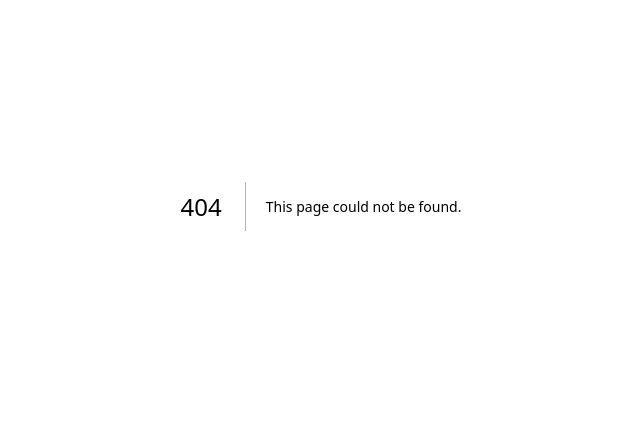
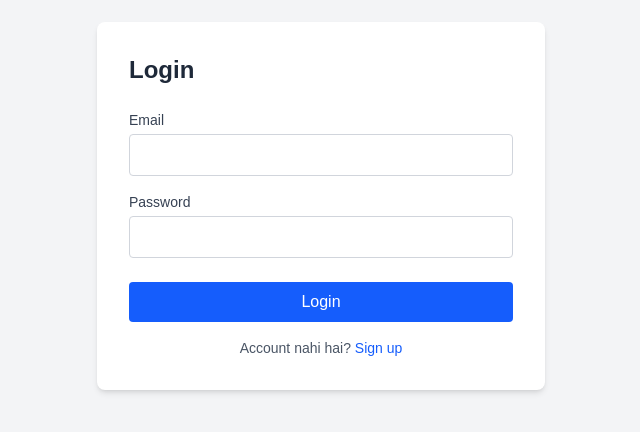
Before and after one commit to chhayashah/civic-issue-tracker, a Next.js app: page /login in a window 1280 px wide. Before the commit this address had no page. Shown: the part 194-626 px from the top of the page, without its empty margins (319-959 px from the left). Built offline with nearby package versions, Linux system fonts and the light colour scheme.

Commit message:
Add authentication with NextAuth v5 (signup, login, session)

```diff
--- /dev/null
+++ b/app/api/auth/[...nextauth]/route.ts
@@ -0,0 +1,3 @@
+import { handlers } from "../../../../auth";
+
+export const { GET, POST } = handlers;
--- /dev/null
+++ b/app/api/signup/route.ts
@@ -0,0 +1,57 @@
+import { NextResponse } from "next/server";
+import bcrypt from "bcryptjs";
+import { PrismaClient } from "@prisma/client";
+import { PrismaPg } from "@prisma/adapter-pg";
+
+const adapter = new PrismaPg({ connectionString: process.env.DATABASE_URL_POOLED });
+const prisma = new PrismaClient({ adapter });
+
+export async function POST(request: Request) {
+  try {
+    const { name, email, password } = await request.json();
+
+    // Basic validation
+    if (!name || !email || !password) {
+      return NextResponse.json(
+        { error: "Sab fields zaroori hain" },
+        { status: 400 }
+      );
+    }
+
+    // Check karo email already exist to nahi karta
+    const existingUser = await prisma.user.findUnique({
+      where: { email },
+    });
+
+    if (existingUser) {
+      return NextResponse.json(
+        { error: "Is email se already account bana hai" },
+        { status: 400 }
+      );
+    }
+
+    // Password hash karo
+    const hashedPassword = await bcrypt.hash(password, 10);
+
+    // Naya user banao
+    const user = await prisma.user.create({
+      data: {
+        name,
+        email,
+        password: hashedPassword,
+        role: "CITIZEN", // default role
+      },
+    });
+
+    return NextResponse.json(
+      { message: "Account ban gaya", userId: user.id },
+      { status: 201 }
+    );
+  } catch (error) {
+    console.error(error);
+    return NextResponse.json(
+      { error: "Kuch galat ho gaya" },
+      { status: 500 }
+    );
+  }
+}
--- a/app/layout.tsx
+++ b/app/layout.tsx
@@ -1,6 +1,7 @@
 import type { Metadata } from "next";
 import { Geist, Geist_Mono } from "next/font/google";
 import "./globals.css";
+import SessionWrapper from "@/components/SessionWrapper";
 
 const geistSans = Geist({
   variable: "--font-geist-sans",
@@ -13,8 +14,8 @@ const geistMono = Geist_Mono({
 });
 
 export const metadata: Metadata = {
-  title: "Create Next App",
-  description: "Generated by create next app",
+  title: "Civic Issue Tracker",
+  description: "Report and track civic issues in your area",
 };
 
 export default function RootLayout({ children }: LayoutProps<"/">) {
@@ -23,7 +24,9 @@ export default function RootLayout({ children }: LayoutProps<"/">) {
       lang="en"
       className={`${geistSans.variable} ${geistMono.variable} h-full antialiased`}
     >
-      <body className="min-h-full flex flex-col">{children}</body>
+      <body className="min-h-full flex flex-col">
+        <SessionWrapper>{children}</SessionWrapper>
+      </body>
     </html>
   );
 }
--- /dev/null
+++ b/app/login/page.tsx
@@ -0,0 +1,101 @@
+"use client";
+
+import { useState } from "react";
+import { useRouter } from "next/navigation";
+import { signIn } from "next-auth/react";
+
+export default function LoginPage() {
+  const router = useRouter();
+  const [formData, setFormData] = useState({
+    email: "",
+    password: "",
+  });
+  const [error, setError] = useState("");
+  const [loading, setLoading] = useState(false);
+
+  const handleChange = (e: React.ChangeEvent<HTMLInputElement>) => {
+    setFormData({ ...formData, [e.target.name]: e.target.value });
+  };
+
+  const handleSubmit = async (e: React.FormEvent) => {
+    e.preventDefault();
+    setError("");
+    setLoading(true);
+
+    const result = await signIn("credentials", {
+      email: formData.email,
+      password: formData.password,
+      redirect: false,
+    });
+
+    setLoading(false);
+
+    if (result?.error) {
+      setError("Email ya password galat hai");
+      return;
+    }
+
+    router.push("/");
+    router.refresh();
+  };
+
+  return (
+    <div className="flex min-h-screen items-center justify-center bg-gray-100">
+      <form
+        onSubmit={handleSubmit}
+        className="w-full max-w-md rounded-lg bg-white p-8 shadow-md"
+      >
+        <h1 className="mb-6 text-2xl font-bold text-gray-800">Login</h1>
+
+        {error && (
+          <p className="mb-4 rounded bg-red-100 p-2 text-sm text-red-600">
+            {error}
+          </p>
+        )}
+
+        <div className="mb-4">
+          <label className="mb-1 block text-sm font-medium text-gray-700">
+            Email
+          </label>
+          <input
+            type="email"
+            name="email"
+            value={formData.email}
+            onChange={handleChange}
+            className="w-full rounded border border-gray-300 p-2 focus:outline-none focus:ring-2 focus:ring-blue-500"
+            required
+          />
+        </div>
+
+        <div className="mb-6">
+          <label className="mb-1 block text-sm font-medium text-gray-700">
+            Password
+          </label>
+          <input
+            type="password"
+            name="password"
+            value={formData.password}
+            onChange={handleChange}
+            className="w-full rounded border border-gray-300 p-2 focus:outline-none focus:ring-2 focus:ring-blue-500"
+            required
+          />
+        </div>
+
+        <button
+          type="submit"
+          disabled={loading}
+          className="w-full rounded bg-blue-600 py-2 font-medium text-white hover:bg-blue-700 disabled:opacity-50"
+        >
+          {loading ? "Logging in..." : "Login"}
+        </button>
+
+        <p className="mt-4 text-center text-sm text-gray-600">
+          Account nahi hai?{" "}
+          <a href="/signup" className="text-blue-600 hover:underline">
+            Sign up
+          </a>
+        </p>
+      </form>
+    </div>
+  );
+}
--- /dev/null
+++ b/app/signup/page.tsx
@@ -0,0 +1,109 @@
+"use client";
+
+import { useState } from "react";
+import { useRouter } from "next/navigation";
+
+export default function SignupPage() {
+  const router = useRouter();
+  const [formData, setFormData] = useState({
+    name: "",
+    email: "",
+    password: "",
+  });
+  const [error, setError] = useState("");
+  const [loading, setLoading] = useState(false);
+
+  const handleChange = (e: React.ChangeEvent<HTMLInputElement>) => {
+    setFormData({ ...formData, [e.target.name]: e.target.value });
+  };
+
+  const handleSubmit = async (e: React.FormEvent) => {
+    e.preventDefault();
+    setError("");
+    setLoading(true);
+
+    const res = await fetch("/api/signup", {
+      method: "POST",
+      headers: { "Content-Type": "application/json" },
+      body: JSON.stringify(formData),
+    });
+
+    const data = await res.json();
+    setLoading(false);
+
+    if (!res.ok) {
+      setError(data.error);
+      return;
+    }
+
+    // Signup successful, login page pe bhej do
+    router.push("/login");
+  };
+
+  return (
+    <div className="flex min-h-screen items-center justify-center bg-gray-100">
+      <form
+        onSubmit={handleSubmit}
+        className="w-full max-w-md rounded-lg bg-white p-8 shadow-md"
+      >
+        <h1 className="mb-6 text-2xl font-bold text-gray-800">Sign Up</h1>
+
+        {error && (
+          <p className="mb-4 rounded bg-red-100 p-2 text-sm text-red-600">
+            {error}
+          </p>
+        )}
+
+        <div className="mb-4">
+          <label className="mb-1 block text-sm font-medium text-gray-700">
+            Name
+          </label>
+          <input
+            type="text"
+            name="name"
+            value={formData.name}
+            onChange={handleChange}
+            className="w-full rounded border border-gray-300 p-2 focus:outline-none focus:ring-2 focus:ring-blue-500"
+            required
+          />
+        </div>
+
+        <div className="mb-4">
+          <label className="mb-1 block text-sm font-medium text-gray-700">
+            Email
+          </label>
+          <input
+            type="email"
+            name="email"
+            value={formData.email}
+            onChange={handleChange}
+            className="w-full rounded border border-gray-300 p-2 focus:outline-none focus:ring-2 focus:ring-blue-500"
+            required
+          />
+        </div>
+
+        <div className="mb-6">
+          <label className="mb-1 block text-sm font-medium text-gray-700">
+            Password
+          </label>
+          <input
+            type="password"
+            name="password"
+            value={formData.password}
+            onChange={handleChange}
+            className="w-full rounded border border-gray-300 p-2 focus:outline-none focus:ring-2 focus:ring-blue-500"
+            required
+          />
+        </div>
+
+        <button
+          type="submit"
+          disabled={loading}
+          className="w-full rounded bg-blue-600 py-2 font-medium text-white hover:bg-blue-700 disabled:opacity-50"
+        >
+          {loading ? "Creating account..." : "Sign Up"}
+        </button>
+      </form>
+    </div>
+  );
+}
--- /dev/null
+++ b/auth.config.ts
@@ -0,0 +1,19 @@
+import type { NextAuthConfig } from "next-auth";
+
+export const authConfig = {
+  pages: {
+    signIn: "/login",
+  },
+  callbacks: {
+    authorized({ auth, request: { nextUrl } }) {
+      const isLoggedIn = !!auth?.user;
+      const isOnAdmin = nextUrl.pathname.startsWith("/admin");
+
+      if (isOnAdmin) {
+        return isLoggedIn && auth?.user?.role === "ADMIN";
+      }
+      return true;
+    },
+  },
+  providers: [], // yahan hum agle step mein Credentials provider add karenge
+} satisfies NextAuthConfig;
--- /dev/null
+++ b/auth.ts
@@ -0,0 +1,55 @@
+import NextAuth from "next-auth";
+import Credentials from "next-auth/providers/credentials";
+import bcrypt from "bcryptjs";
+import { PrismaClient } from "@prisma/client";
+import { PrismaPg } from "@prisma/adapter-pg";
+import { authConfig } from "./auth.config";
+
+const adapter = new PrismaPg({ connectionString: process.env.DATABASE_URL_POOLED });
+const prisma = new PrismaClient({ adapter });
+
+export const { handlers, signIn, signOut, auth } = NextAuth({
+  ...authConfig,
+  providers: [
+    Credentials({
+      async authorize(credentials) {
+        const { email, password } = credentials as {
+          email: string;
+          password: string;
+        };
+
+        const user = await prisma.user.findUnique({
+          where: { email },
+        });
+
+        if (!user) return null;
+
+        const passwordsMatch = await bcrypt.compare(password, user.password);
+
+        if (!passwordsMatch) return null;
+
+        return {
+          id: user.id,
+          name: user.name,
+          email: user.email,
+          role: user.role,
+        };
+      },
+    }),
+  ],
+  callbacks: {
+    ...authConfig.callbacks,
+    async jwt({ token, user }) {
+      if (user) {
+        token.role = user.role;
+      }
+      return token;
+    },
+    async session({ session, token }) {
+      if (session.user) {
+        session.user.role = token.role as string;
+      }
+      return session;
+    },
+  },
+});
--- /dev/null
+++ b/components/SessionWrapper.tsx
@@ -0,0 +1,11 @@
+"use client";
+
+import { SessionProvider } from "next-auth/react";
+
+export default function SessionWrapper({
+  children,
+}: {
+  children: React.ReactNode;
+}) {
+  return <SessionProvider>{children}</SessionProvider>;
+}
--- a/package.json
+++ b/package.json
@@ -11,10 +11,11 @@
   "dependencies": {
     "@prisma/adapter-pg": "^7.10.0",
     "@prisma/client": "^7.10.0",
+    "bcryptjs": "^3.0.3",
     "cloudinary": "^2.11.0",
     "leaflet": "^1.9.4",
     "next": "16.3.4",
-    "next-auth": "^4.24.15",
+    "next-auth": "^5.0.0-beta.32",
     "prisma": "^7.10.0",
     "react": "19.2.8",
     "react-dom": "19.2.8",
```
Also changed, not shown: 1 other file (tests, documents, lock files or other folders).
